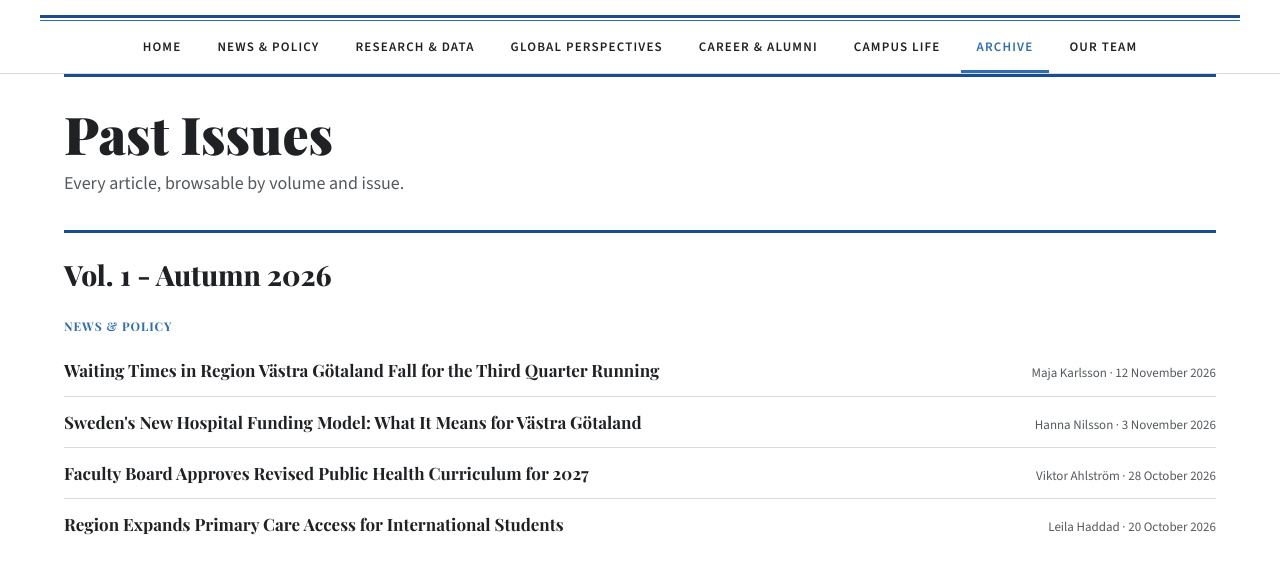
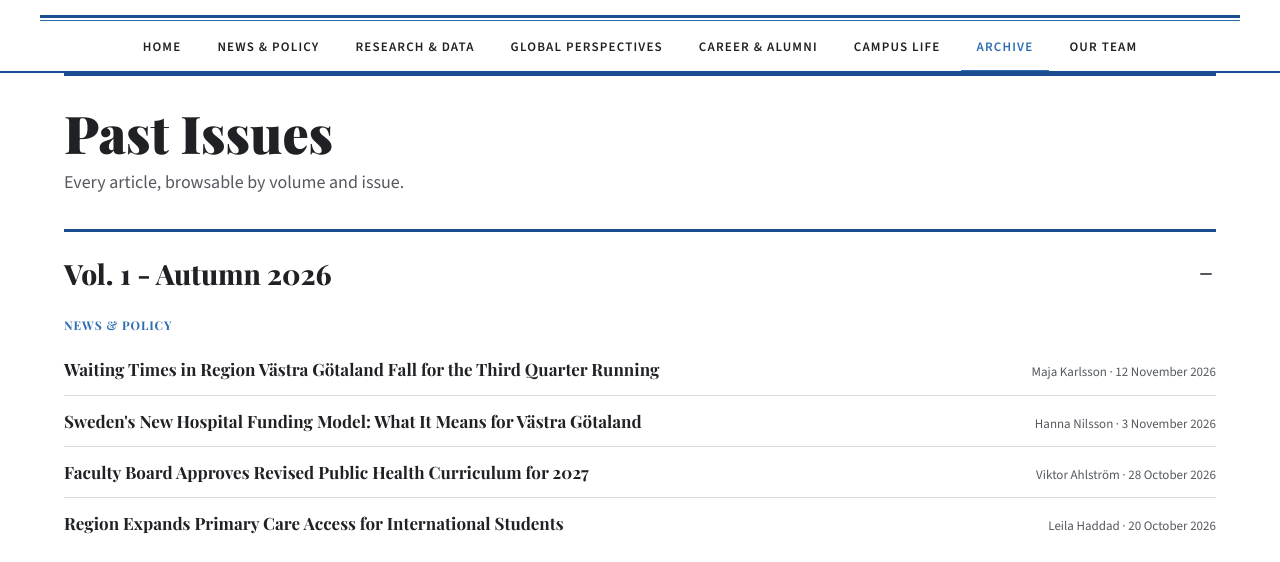
Before and after one commit to alicepg/the-determinant, an Eleventy site: page archive.njk in a window 1280 px wide. Shown: the part 238-800 px from the top of the page. Built offline with nearby package versions, Linux system fonts and the light colour scheme; Eleventy itself is replaced by a stand-in of ours; files that its build step writes are made by us from their sources; a web font is replaced by a local one.

Commit message:
Archive accordion + nav underline fix

```diff
--- a/archive.njk
+++ b/archive.njk
@@ -14,10 +14,13 @@ permalink: /archive/index.html
 
   {% for volLabel, volArticles in grouped %}
   <section class="archive-volume">
-    <div class="archive-volume-head">
+    <details {% if loop.first %}open{% endif %}>
+      <summary class="archive-volume-head">
         <h2>{{ volLabel }}</h2>
-    </div>
+        <span class="archive-toggle-icon" aria-hidden="true"></span>
+      </summary>
 
+      <div class="archive-volume-body">
         {% for cat in categories %}
         {% set catArticles = volArticles | byCategory(cat.slug) %}
         {% if catArticles.length %}
@@ -60,7 +63,9 @@ permalink: /archive/index.html
           </ul>
         </div>
         {% endif %}
+      </div>
 
+    </details>
   </section>
   {% endfor %}
 
--- a/styles.css
+++ b/styles.css
@@ -154,7 +154,7 @@ a:hover { color: var(--accent); }
   top: 0;
   z-index: 50;
   background: var(--paper);
-  border-bottom: 1px solid var(--rule);
+  border-bottom: 2px solid var(--rule-dark);
 }
 .nav .wrap { padding: 0; }
 .nav ul {
@@ -179,6 +179,7 @@ a:hover { color: var(--accent); }
   text-transform: uppercase;
   white-space: nowrap;
   border-bottom: 3px solid transparent;
+  margin-bottom: -2px; /* overlaps nav border so active underline shows on top */
 }
 .nav a:hover,
 .nav a.active { color: var(--accent); border-bottom-color: var(--accent); }
@@ -363,14 +364,48 @@ section[id], #top { scroll-margin-top: calc(var(--nav-h) + 8px); }
 /* ---------- Archive page ---------- */
 .archive-volume {
   border-top: 3px solid var(--rule-dark);
-  padding: 20px 0 36px;
+  padding: 0;
 }
+.archive-volume details { padding: 0; }
+.archive-volume details summary { list-style: none; }
+.archive-volume details summary::-webkit-details-marker { display: none; }
+
+.archive-volume-head {
+  display: flex;
+  align-items: center;
+  justify-content: space-between;
+  gap: 16px;
+  padding: 20px 0 20px;
+  cursor: pointer;
+  user-select: none;
+}
+.archive-volume-head:hover h2 { color: var(--accent); }
 .archive-volume-head h2 {
-  margin: 0 0 20px;
+  margin: 0;
   font-family: var(--serif);
   font-weight: 800;
   font-size: 28px;
+  transition: color .15s;
 }
+.archive-toggle-icon {
+  width: 20px;
+  height: 20px;
+  flex-shrink: 0;
+  position: relative;
+}
+.archive-toggle-icon::before,
+.archive-toggle-icon::after {
+  content: '';
+  position: absolute;
+  background: var(--ink-soft);
+  border-radius: 2px;
+  transition: transform .2s, opacity .2s;
+}
+.archive-toggle-icon::before { width: 12px; height: 2px; top: 9px; left: 4px; }
+.archive-toggle-icon::after  { width: 2px; height: 12px; top: 4px; left: 9px; }
+details[open] .archive-toggle-icon::after { opacity: 0; }
+
+.archive-volume-body { padding-bottom: 36px; }
 .archive-category { margin-bottom: 24px; }
 .archive-category h3 {
   margin: 0 0 10px;
```
Lines whose indentation alone changed are shown as unchanged.
